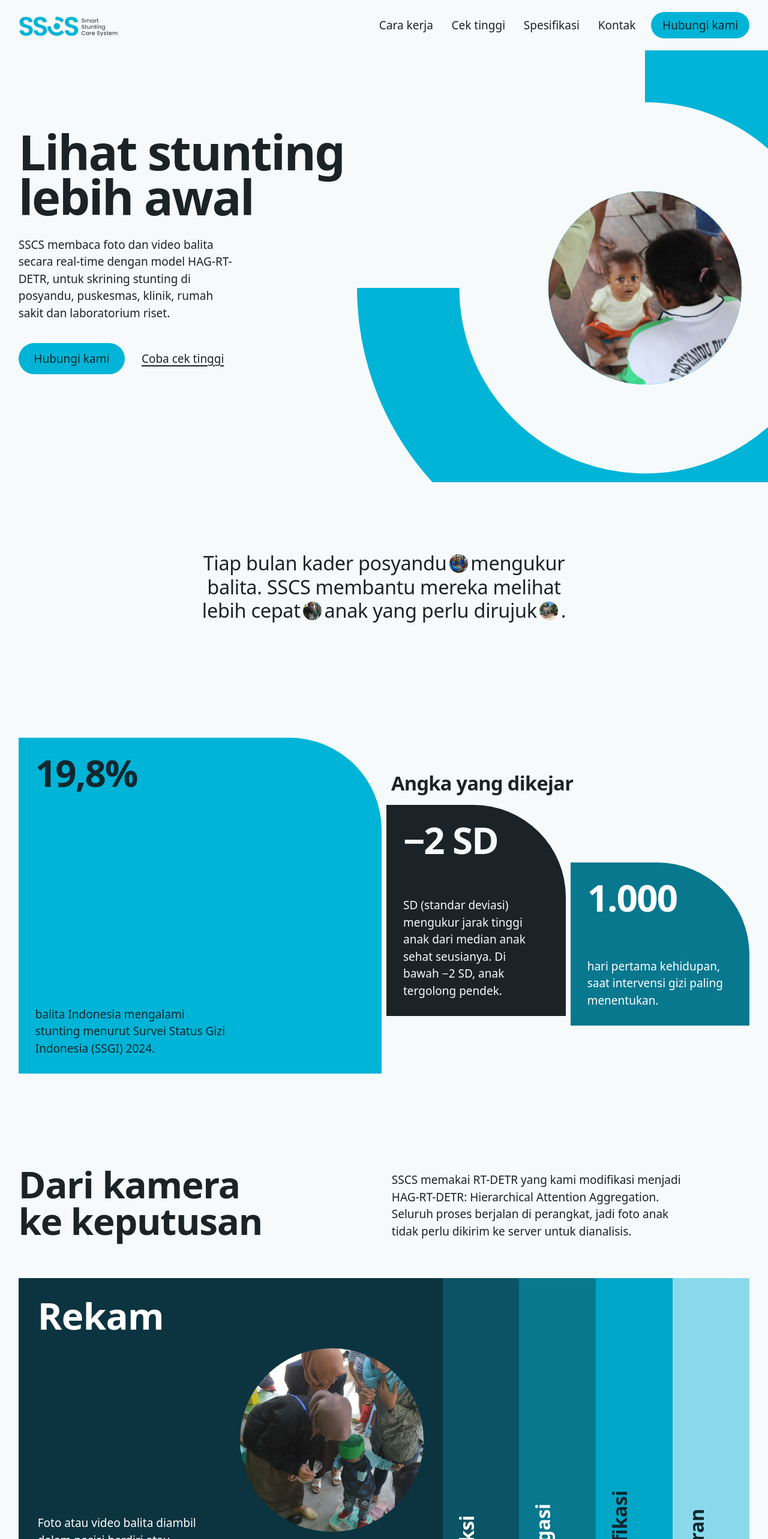
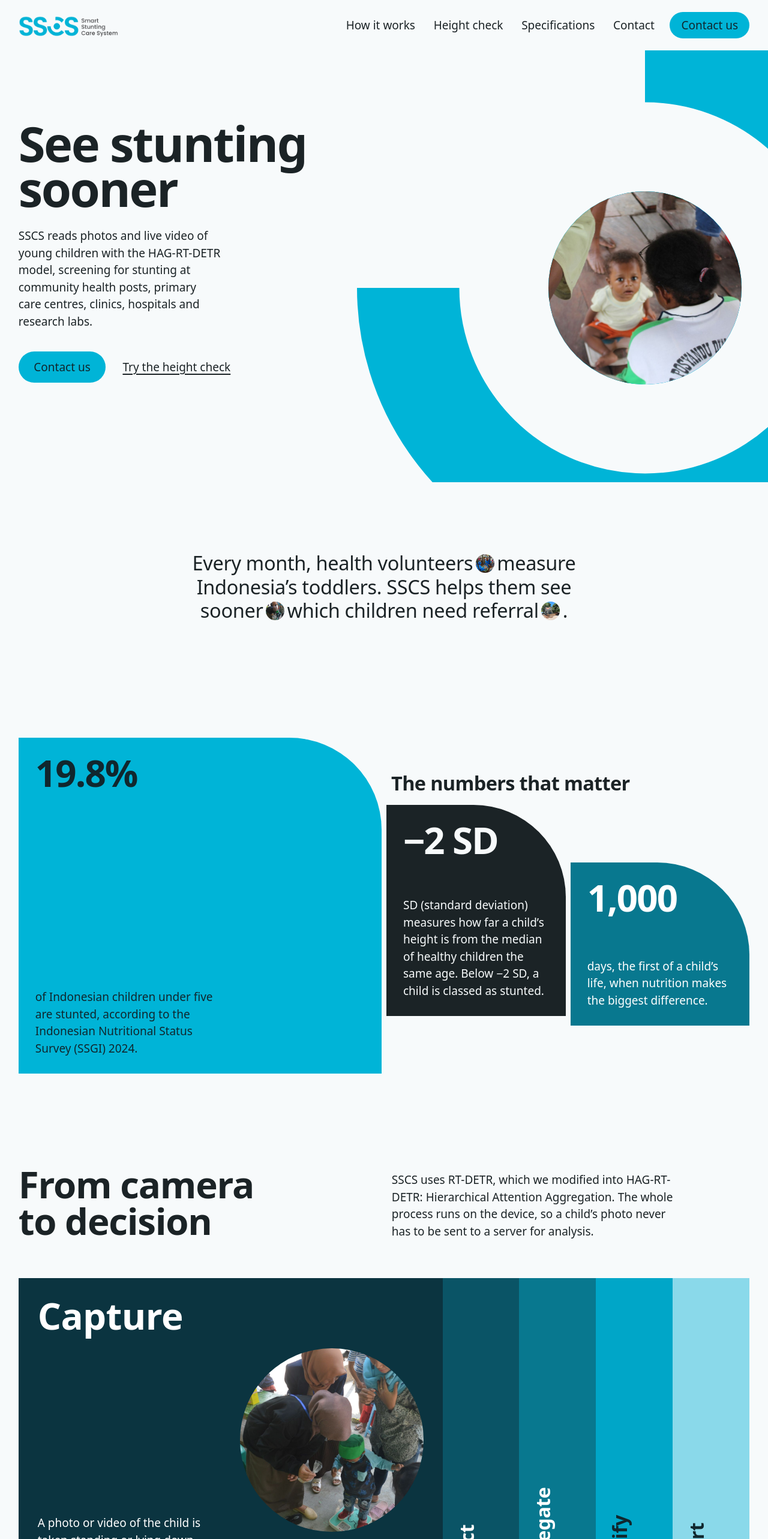
Before and after one commit to Jibrail0398/SSCS-Landing-Page, a React (Vite) app: page / in a window 1280 px wide. Shown: the top 2566 px of the page at 60% size. Built offline with nearby package versions, Linux system fonts and the light colour scheme; a web font is replaced by a local one.

Commit message:
Ganti ke bahasa inggris

```diff
--- a/index.html
+++ b/index.html
@@ -1,10 +1,10 @@
 <!doctype html>
-<html lang="id">
+<html lang="en">
   <head>
     <meta charset="UTF-8" />
     <meta name="viewport" content="width=device-width, initial-scale=1.0" />
     <title>SSCS — Smart Stunting Care System</title>
-    <meta name="description" content="SSCS mendeteksi stunting pada balita dari foto dan video secara real-time dengan model HAG-RT-DETR. Untuk riset dan kemitraan bisnis kesehatan." />
+    <meta name="description" content="SSCS detects stunting in young children from photos and live video with the HAG-RT-DETR model. For healthcare research and business partnerships." />
     <link rel="icon" type="image/svg+xml" href="/favicon.svg" />
     <link rel="preconnect" href="https://api.fontshare.com" />
     <link rel="preconnect" href="https://cdn.fontshare.com" crossorigin />
--- a/src/App.tsx
+++ b/src/App.tsx
@@ -1,13 +1,13 @@
 import { useEffect, useMemo, useState, type CSSProperties } from 'react'
 
-const EMAIL = 'kontak@sscs.id'
-const MAIL = `mailto:${EMAIL}?subject=${encodeURIComponent('Kerja sama SSCS')}&body=${encodeURIComponent(
-  'Halo tim SSCS,\n\nKami tertarik untuk (riset bersama / uji coba / demo perangkat).\n\nNama:\nInstitusi:\n',
+const EMAIL = 'contact@sscs.id'
+const MAIL = `mailto:${EMAIL}?subject=${encodeURIComponent('SSCS partnership')}&body=${encodeURIComponent(
+  'Hello SSCS team,\n\nWe are interested in (joint research / a pilot / a device demo).\n\nName:\nInstitution:\n',
 )}`
 
 const WA_NUMBER = '+82 10-2922-0791'
 const WA = `https://wa.me/821029220791?text=${encodeURIComponent(
-  'Halo tim SSCS, saya ingin mendiskusikan penerapan alat SSCS di fasilitas kesehatan kami.\n\nNama:\nFasilitas (rumah sakit / klinik / puskesmas / posyandu):\nWilayah:',
+  'Hello SSCS team, I would like to discuss deploying the SSCS device at our healthcare facility.\n\nName:\nFacility (hospital / clinic / primary care centre / community health post):\nRegion:',
 )}`
 
 /* The lens from the "C" of the SSCS logo: two ring segments and a pupil. */
@@ -39,36 +39,36 @@
   return ys[ys.length - 1]
 }
 function classify(z: number) {
-  if (z < -3) return { key: 'severe', label: 'Sangat pendek' }
-  if (z < -2) return { key: 'stunted', label: 'Pendek' }
-  if (z > 3) return { key: 'tall', label: 'Tinggi' }
+  if (z < -3) return { key: 'severe', label: 'Severely stunted' }
+  if (z < -2) return { key: 'stunted', label: 'Stunted' }
+  if (z > 3) return { key: 'tall', label: 'Tall' }
   return { key: 'normal', label: 'Normal' }
 }
-const fmt = (n: number, d = 1) => n.toFixed(d).replace('.', ',')
+const fmt = (n: number, d = 1) => n.toFixed(d)
 
 /* ---------- content ---------- */
 const STAGES = [
   {
-    name: 'Rekam',
-    text: 'Foto atau video balita diambil dalam posisi berdiri atau berbaring Satu foto cukup; video dibaca bingkai demi bingkai.',
-    img: { src: '/assets/kegiatan-posyandu-desa-kanoman.jpg', alt: 'Seorang balita berdiri di atas timbangan, dikelilingi ibu dan kader posyandu' },
+    name: 'Capture',
+    text: 'A photo or video of the child is taken standing or lying down. One photo is enough; video is read frame by frame.',
+    img: { src: '/assets/kegiatan-posyandu-desa-kanoman.jpg', alt: 'A toddler standing on a scale, surrounded by mothers and community health volunteers' },
   },
   {
-    name: 'Deteksi',
-    text: 'RT-DETR, detektor berbasis transformer, melakukan deteksi pada tubuh anak',
+    name: 'Detect',
+    text: 'RT-DETR, a transformer-based detector, locates the child’s body in the frame.',
   },
   {
-    name: 'Agregasi',
-    text: 'Modul Hierarchical Attention Aggregation menggabungkan dan menimbang informasi dari hasil deteksi tubuh anak untuk menghasilkan estimasi potensi stunting secara lebih menyeluruh sebelum proses klasifikasi.',
+    name: 'Aggregate',
+    text: 'The Hierarchical Attention Aggregation module combines and weighs the information from the body detection to form a more complete estimate of stunting potential before classification.',
   },
   {
-    name: 'Klasifikasi',
-    text: 'Model memberi status per anak (Potential Stunting, Normal), disertai dengan nilai confidence dari status hasil klasifikasi pada anak',
+    name: 'Classify',
+    text: 'The model gives each child a status (Potential Stunting or Normal), together with a confidence score for that classification.',
   },
 
   {
-    name: 'Laporan',
-    text: 'Hasil disimpan per anak dan siap dibandingkan dengan pengukuran manual, lalu diteruskan ke bidan atau petugas gizi puskesmas.',
+    name: 'Report',
+    text: 'Results are saved per child, ready to compare with manual measurements and to pass on to a midwife or nutrition officer.',
   },
 ]
 
@@ -118,11 +118,11 @@
   }, [sex, age, height])
 
   return (
-    <section className="check section" id="cek" aria-labelledby="cek-title">
+    <section className="check section" id="check" aria-labelledby="check-title">
       <div className="check-stage" data-cat={cat.key}>
         <div className="disc">
           <p className="disc-z nums" aria-live="polite">
-            <span className="sr-only">Skor z </span>
+            <span className="sr-only">z-score </span>
             {z < 0 ? '−' : '+'}
             {fmt(Math.abs(z))}
             <span className="disc-unit"> SD</span>
@@ -132,26 +132,26 @@
       </div>
 
       <div className="check-controls">
-        <h2 id="cek-title" className="check-title">Cek tinggi menurut umur</h2>
+        <h2 id="check-title" className="check-title">Check height for age</h2>
         <fieldset className="check-sex">
-          <legend className="sr-only">Jenis kelamin</legend>
+          <legend className="sr-only">Sex</legend>
           {(['P', 'L'] as const).map((s) => (
             <label key={s} className="seg">
               <input type="radio" name="sex" value={s} checked={sex === s} onChange={() => setSex(s)} />
-              <span>{s === 'P' ? 'Perempuan' : 'Laki-laki'}</span>
+              <span>{s === 'P' ? 'Girl' : 'Boy'}</span>
             </label>
           ))}
         </fieldset>
         <label className="range">
           <span className="range-row">
-            <span>Usia</span>
-            <span className="nums">{age} bulan</span>
+            <span>Age</span>
+            <span className="nums">{age} months</span>
           </span>
           <input type="range" min={0} max={60} step={1} value={age} onChange={(e) => setAge(+e.target.value)} />
         </label>
         <label className="range">
           <span className="range-row">
-            <span>Tinggi badan</span>
+            <span>Height</span>
             <span className="nums">{fmt(height)} cm</span>
           </span>
           <input type="range" min={40} max={125} step={0.5} value={height} onChange={(e) => setHeight(+e.target.value)} />
@@ -159,9 +159,8 @@
       </div>
 
       <p className="check-fact">
-        Nilai ini menunjukkan posisi tinggi badan anak dibandingkan standar pertumbuhan WHO
-        berdasarkan usia dan jenis kelamin.
-        Nilai ini digunakan untuk menentukan kategori tinggi badan, seperti sangat pendek, pendek, normal, atau tinggi.
+        This value shows where the child’s height sits against the WHO growth standard for their age and sex. It is
+        used to place the child in a height category: severely stunted, stunted, normal or tall.
       </p>
     </section>
   )
@@ -197,18 +196,18 @@
   return (
     <>
       <header className="bar">
-        <a className="mark" href="#top" aria-label="SSCS, ke awal halaman">
+        <a className="mark" href="#top" aria-label="SSCS, back to top">
           <img src="/logo-sscs.png" alt="SSCS Smart Stunting Care System" width={1600} height={386} />
         </a>
-        <nav aria-label="Utama">
+        <nav aria-label="Main">
           <ul className="nav">
-            <li><a className="link" href="#cara">Cara kerja</a></li>
-            <li><a className="link" href="#cek">Cek tinggi</a></li>
-            <li><a className="link" href="#spesifikasi">Spesifikasi</a></li>
-            <li><a className="link" href="#kontak">Kontak</a></li>
+            <li><a className="link" href="#how">How it works</a></li>
+            <li><a className="link" href="#check">Height check</a></li>
+            <li><a className="link" href="#specs">Specifications</a></li>
+            <li><a className="link" href="#contact">Contact</a></li>
           </ul>
         </nav>
-        <a className="button button-small" href={MAIL}>Hubungi kami</a>
+        <a className="button button-small" href={MAIL}>Contact us</a>
       </header>
 
       <main id="top">
@@ -216,16 +215,16 @@
         <section className="hero" aria-labelledby="hero-title">
           <div className="hero-copy">
             <h1 id="hero-title" className="hero-title">
-              <span data-rise style={i(0)}>Lihat stunting</span>{' '}
-              <span data-rise style={i(1)}>lebih awal</span>
+              <span data-rise style={i(0)}>See stunting</span>{' '}
+              <span data-rise style={i(1)}>sooner</span>
             </h1>
             <p className="hero-sub" data-rise style={i(2)}>
-              SSCS membaca foto dan video balita secara real-time dengan model HAG-RT-DETR, untuk skrining stunting di
-              posyandu, puskesmas, klinik, rumah sakit dan laboratorium riset.
+              SSCS reads photos and live video of young children with the HAG-RT-DETR model, screening for stunting at
+              community health posts, primary care centres, clinics, hospitals and research labs.
             </p>
             <div className="hero-actions" data-rise style={i(3)}>
-              <a className="button" href={MAIL}>Hubungi kami</a>
-              <a className="link link-plain" href="#cek">Coba cek tinggi</a>
+              <a className="button" href={MAIL}>Contact us</a>
+              <a className="link link-plain" href="#check">Try the height check</a>
             </div>
           </div>
           <div className="hero-lens">
@@ -233,7 +232,7 @@
             <figure className="pupil shutter is-auto">
               <img
                 src="/assets/posyandu.jpg"
-                alt="Seorang kader posyandu memangku balita yang menatap kamera"
+                alt="A community health volunteer holding a toddler who looks into the camera"
                 width={1400}
                 height={933}
                 fetchPriority="high"
@@ -243,13 +242,13 @@
         </section>
 
         {/* ---------- intro statement ---------- */}
-        <section className="intro section" aria-label="Pengantar">
+        <section className="intro section" aria-label="Introduction">
           <p className="statement" data-reveal>
-            Tiap bulan kader posyandu
+            Every month, health volunteers
             <span className="thumb"><img src="/assets/kader-posyandu.jpg" alt="" width={1400} height={933} loading="lazy" /></span>
-            mengukur balita. SSCS membantu mereka melihat lebih cepat
+            measure Indonesia’s toddlers. SSCS helps them see sooner
             <span className="thumb"><img src="/assets/kegiatan-posyandu-desa-kanoman.jpg" alt="" width={1400} height={931} loading="lazy" /></span>
-            anak yang perlu dirujuk
+            which children need referral
             <span className="thumb"><img src="/assets/posyandu-di-dusun-porendeang-desa-bababulo.jpg" alt="" width={1400} height={788} loading="lazy" /></span>.
           </p>
         </section>
@@ -257,30 +256,30 @@
         {/* ---------- stats ---------- */}
         <section className="stats section" aria-labelledby="stats-title">
           <div className="tile tile-a" data-reveal style={i(0)}>
-            <p className="tile-figure nums">19,8%</p>
-            <p className="tile-cap">balita Indonesia mengalami stunting menurut Survei Status Gizi Indonesia (SSGI) 2024.</p>
+            <p className="tile-figure nums">19.8%</p>
+            <p className="tile-cap">of Indonesian children under five are stunted, according to the Indonesian Nutritional Status Survey (SSGI) 2024.</p>
           </div>
-          <h2 id="stats-title" className="stats-title" data-reveal style={i(1)}>Angka yang dikejar</h2>
+          <h2 id="stats-title" className="stats-title" data-reveal style={i(1)}>The numbers that matter</h2>
           <div className="tile tile-b" data-reveal style={i(2)}>
             <p className="tile-figure nums">−2 SD</p>
             <p className="tile-cap">
-              SD (standar deviasi) mengukur jarak tinggi anak dari median anak sehat seusianya. Di bawah −2 SD, anak
-              tergolong pendek.
+              SD (standard deviation) measures how far a child’s height is from the median of healthy children the
+              same age. Below −2 SD, a child is classed as stunted.
             </p>
           </div>
           <div className="tile tile-c" data-reveal style={i(3)}>
-            <p className="tile-figure nums">1.000</p>
-            <p className="tile-cap">hari pertama kehidupan, saat intervensi gizi paling menentukan.</p>
+            <p className="tile-figure nums">1,000</p>
+            <p className="tile-cap">days, the first of a child’s life, when nutrition makes the biggest difference.</p>
           </div>
         </section>
 
         {/* ---------- how it works ---------- */}
-        <section className="how section" id="cara" aria-labelledby="cara-title">
+        <section className="how section" id="how" aria-labelledby="how-title">
           <div className="how-intro">
-            <h2 id="cara-title" className="head" data-reveal style={i(0)}>Dari kamera ke keputusan</h2>
+            <h2 id="how-title" className="head" data-reveal style={i(0)}>From camera to decision</h2>
             <p data-reveal style={i(1)}>
-              SSCS memakai RT-DETR yang kami modifikasi menjadi HAG-RT-DETR: Hierarchical Attention Aggregation. Seluruh
-              proses berjalan di perangkat, jadi foto anak tidak perlu dikirim ke server untuk dianalisis.
+              SSCS uses RT-DETR, which we modified into HAG-RT-DETR: Hierarchical Attention Aggregation. The whole
+              process runs on the device, so a child’s photo never has to be sent to a server for analysis.
             </p>
           </div>
           <Stages />
@@ -290,14 +289,14 @@
         <Checker />
 
         {/* ---------- device specification ---------- */}
-        <section className="proto" id="spesifikasi" aria-labelledby="proto-title">
+        <section className="proto" id="specs" aria-labelledby="proto-title">
           <div className="proto-panel">
             <div className="proto-left">
-              <h2 id="proto-title" className="proto-title" data-reveal style={i(0)}>Spesifikasi alat</h2>
+              <h2 id="proto-title" className="proto-title" data-reveal style={i(0)}>Device specifications</h2>
               <figure className="proto-pic" data-reveal style={i(2)}>
                 <img
                   src="/assets/alat-sscs.jpg"
-                  alt="Prototipe SSCS: kotak cetak 3D bertuliskan Smart Stunting Care berisi mini PC GEEKOM dan kabel"
+                  alt="SSCS prototype: a 3D-printed case labelled Smart Stunting Care, holding a GEEKOM mini PC and cables"
                   width={1280}
                   height={720}
                   loading="lazy"
@@ -306,33 +305,33 @@
             </div>
             <div className="proto-right">
               <div className="proto-block" data-reveal style={i(1)}>
-                <h3>Spesifikasi hardware</h3>
+                <h3>Hardware</h3>
                 <dl className="spec">
-                  <div><dt>Prosesor</dt><dd>Mini PC Intel Core i9</dd></div>
-                  <div><dt>Memori</dt><dd>RAM 32 GB</dd></div>
-                  <div><dt>Kamera</dt><dd>Untuk foto dan video langsung</dd></div>
-                  <div><dt>Layar</dt><dd>Monitor layar sentuh</dd></div>
+                  <div><dt>Processor</dt><dd>Intel Core i9 mini PC</dd></div>
+                  <div><dt>Memory</dt><dd>32 GB RAM</dd></div>
+                  <div><dt>Camera</dt><dd>For photos and live video</dd></div>
+                  <div><dt>Display</dt><dd>Touchscreen monitor</dd></div>
                 </dl>
               </div>
               <div className="proto-block" data-reveal style={i(2)}>
                 <h3>Software</h3>
                 <p>
-                  Seluruh perangkat lunak dikembangkan sendiri oleh tim SSCS, dari aplikasi di layar sampai model AI yang
-                  menjalankan deteksi.
+                  All software is built in-house by the SSCS team, from the on-screen application to the AI model that
+                  runs the detection.
                 </p>
                 <dl className="spec">
-                  <div><dt>Sistem operasi</dt><dd>Linux</dd></div>
-                  <div><dt>Aplikasi</dt><dd>Dibuat sendiri oleh tim SSCS</dd></div>
-                  <div><dt>Model AI</dt><dd>HAG-RT-DETR, dilatih sendiri melalui riset</dd></div>
+                  <div><dt>Operating system</dt><dd>Linux</dd></div>
+                  <div><dt>Application</dt><dd>Built by the SSCS team</dd></div>
+                  <div><dt>AI model</dt><dd>HAG-RT-DETR, trained in-house through our research</dd></div>
                 </dl>
               </div>
-              <a className="button" href={MAIL} data-reveal style={i(3)}>Hubungi kami</a>
+              <a className="button" href={MAIL} data-reveal style={i(3)}>Contact us</a>
             </div>
           </div>
         </section>
 
         {/* ---------- call to action: the lens returns ---------- */}
-        <section className="cta" id="kontak" aria-labelledby="cta-title">
+        <section className="cta" id="contact" aria-labelledby="cta-title">
           <div className="cta-lens" aria-hidden="true">
             <Lens className="cta-lens-shape" />
             <figure className="cta-pupil">
@@ -346,15 +345,15 @@
             </figure>
           </div>
           <div className="cta-copy">
-            <h2 id="cta-title" className="head cta-title" data-reveal style={i(0)}>SSCS untuk fasilitas kesehatan</h2>
+            <h2 id="cta-title" className="head cta-title" data-reveal style={i(0)}>Bring SSCS to your facility</h2>
             <p className="cta-sub" data-reveal style={i(1)}>
-              Hubungi tim SSCS untuk menerapkan alat ini di rumah sakit, klinik, puskesmas, maupun posyandu. Ceritakan
-              kebutuhan fasilitas Anda, kita susun rencana uji coba bersama.
+              Contact the SSCS team to deploy the device at your hospital, clinic, primary care centre or community
+              health post. Tell us what your facility needs and we will plan a pilot together.
             </p>
             <ul className="cta-topics" data-reveal style={i(2)}>
-              <li><Lens className="cta-bullet" />Demo perangkat dan model HAG-RT-DETR</li>
-              <li><Lens className="cta-bullet" />Uji coba di rumah sakit, klinik, puskesmas, atau posyandu</li>
-              <li><Lens className="cta-bullet" />Kolaborasi riset, data, dan publikasi</li>
+              <li><Lens className="cta-bullet" />A demo of the device and the HAG-RT-DETR model</li>
+              <li><Lens className="cta-bullet" />Pilots at hospitals, clinics, primary care centres or health posts</li>
+              <li><Lens className="cta-bullet" />Research, data and publication partnerships</li>
             </ul>
             <div className="cta-actions" data-reveal style={i(3)}>
               <a className="button cta-button" href={WA} target="_blank" rel="noopener noreferrer">
@@ -370,27 +369,27 @@
         <img className="foot-mark" src="/logo-sscs.png" alt="SSCS Smart Stunting Care System" width={1600} height={386} loading="lazy" />
         <div className="foot-cols">
           <div>
-            <h2>Halaman</h2>
+            <h2>Pages</h2>
             <ul>
-              <li><a className="link" href="#cara">Cara kerja</a></li>
-              <li><a className="link" href="#cek">Cek tinggi</a></li>
-              <li><a className="link" href="#spesifikasi">Spesifikasi</a></li>
-              <li><a className="link" href="#kontak">Kontak</a></li>
+              <li><a className="link" href="#how">How it works</a></li>
+              <li><a className="link" href="#check">Height check</a></li>
+              <li><a className="link" href="#specs">Specifications</a></li>
+              <li><a className="link" href="#contact">Contact</a></li>
             </ul>
           </div>
           <div>
-            <h2>Kontak</h2>
+            <h2>Contact</h2>
             <ul>
               <li><a className="link" href={WA} target="_blank" rel="noopener noreferrer">WhatsApp {WA_NUMBER}</a></li>
               <li><a className="link" href={MAIL}>{EMAIL}</a></li>
-              <li>Riset dan kemitraan bisnis</li>
+              <li>Research and business partnerships</li>
             </ul>
           </div>
 
         </div>
         <div className="foot-last">
           <span>© 2026 SSCS · Smart Stunting Care System</span>
-          <a className="button button-small" href="#top">Ke atas</a>
+          <a className="button button-small" href="#top">Back to top</a>
         </div>
       </footer>
     </>
```
